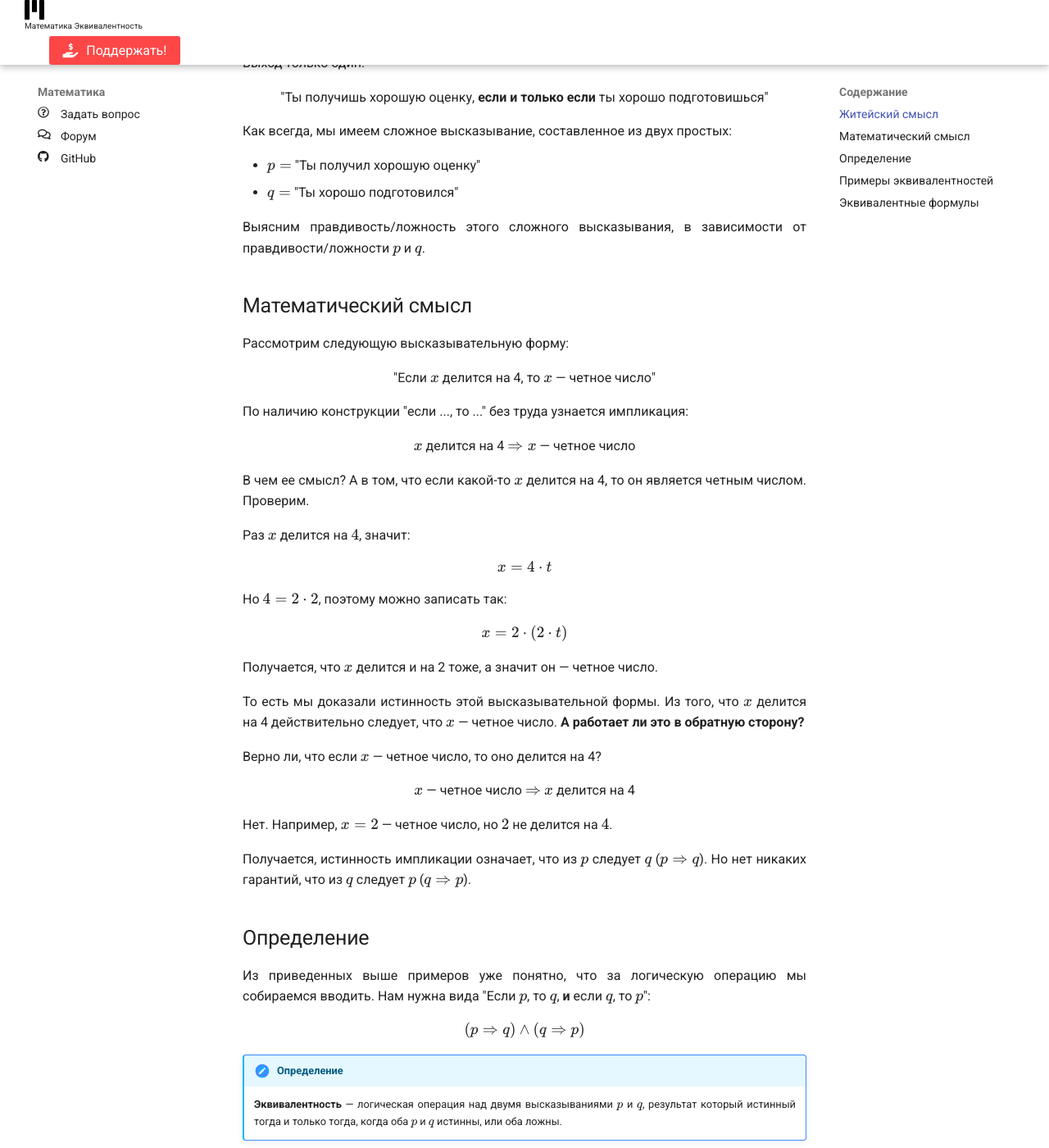
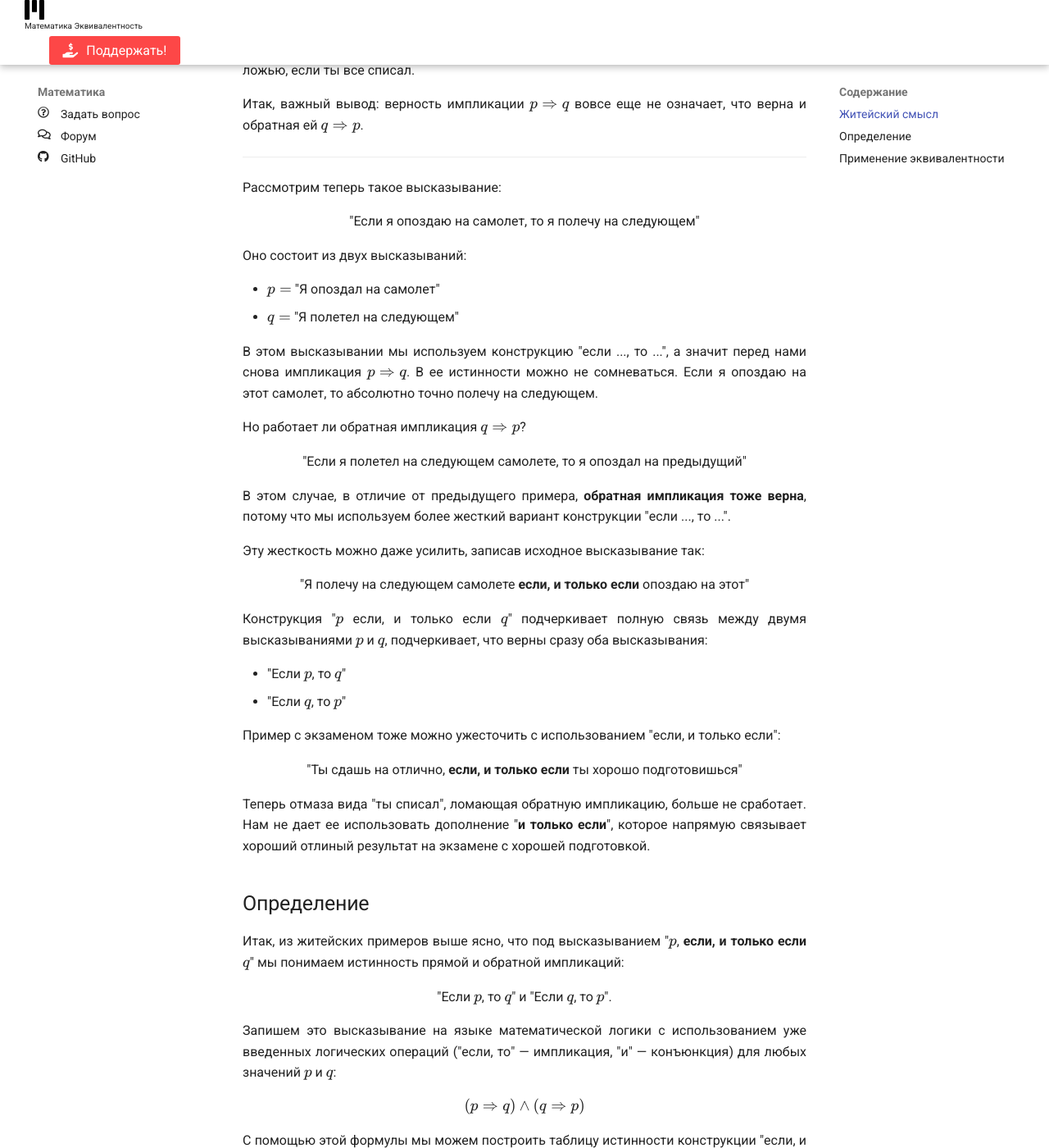
Before and after one commit to CMTV/mathit, an MkDocs documentation site: the page built from docs/base-math-logic/equivalence/index.md, in a window 1280 px wide and 1400 px high, scrolled down 899 px. Shown: the whole window at 82% size. Built offline with MkDocs 1.6.1 and Material for MkDocs 9.7.7, drawn with Linux system fonts in a browser that asks for light colours; formulas are drawn with MathJax 3; some of the changed text lies outside the part shown.

Commit message:
Счетчик и дополнения к статьям

```diff
--- a/docs/base-math-logic/equivalence/index.md
+++ b/docs/base-math-logic/equivalence/index.md
@@ -1,10 +1,11 @@
 # Эквивалентность
 
-Осталось ввести последню, шестую, логическую операцию.
+В этой статье мы введем еще одну очень важную логическую операцию. Как будет видно, она является "развитием импликации".
+
+Важно еще и то, что это будет последней, шестой рассмотренной в главе операцией. Существует еще много других операций,
+но этих 6 нам более чем достаточно для логических рассуждений в математике.
 
 ## Житейский смысл
-
----
 
 Рассмотрим импликацию вида:
 
@@ -26,68 +27,94 @@
 Рассмотрим теперь обратное утверждение:
 
 "Если ты сдал на отлично, то ты хорошо подговился"
+{: style="text-align: center;" }
 
 Верна ли эта импликация?
 
+Нет. Это может быть правдой, если ты действительно готовился, а может оказаться ложью, если ты все списал.
+
+Итак, важный вывод: верность импликации $p\Rightarrow q$ вовсе еще не означает, что верна и обратная ей $q\Rightarrow p$.
+
 ---
 
-У вас осталась неделя до экзамена. Преподаватель стогий. Никого, кроме вас в аудитории не будет. Списать невозможно.
+Рассмотрим теперь такое высказывание:
 
-Выход только один:
-
-"Ты получишь хорошую оценку, **если и только если** ты хорошо подготовишься"
+"Если я опоздаю на самолет, то я полечу на следующем"
 {: style="text-align: center;" }
 
-Как всегда, мы имеем сложное высказывание, составленное из двух простых:
+Оно состоит из двух высказываний:
 
-* $p = $ "Ты получил хорошую оценку"
-* $q = $ "Ты хорошо подготовился"
+* $p = $ "Я опоздал на самолет"
+* $q = $ "Я полетел на следующем"
 
-Выясним правдивость/ложность этого сложного высказывания, в зависимости от правдивости/ложности $p$ и $q$.
+В этом высказывании мы используем конструкцию "если ..., то ...", а значит перед нами снова импликация $p\Rightarrow q$.
+В ее истинности можно не сомневаться. Если я опоздаю на этот самолет, то абсолютно точно полечу на следующем.
 
+Но работает ли обратная импликация $q \Rightarrow p$?
 
-
-## Математический смысл
-
-Рассмотрим следующую высказывательную форму:
-
-"Если $x$ делится на 4, то $x$ — четное число"
+"Если я полетел на следующем самолете, то я опоздал на предыдущий"
 {: style="text-align: center;" }
 
-По наличию конструкции "если ..., то ..." без труда узнается импликация:
+В этом случае, в отличие от предыдущего примера, **обратная импликация тоже верна**, потому что мы используем более жесткий вариант конструкции "если ..., то ...".
 
-$x$ делится на 4 $\Rightarrow x$ — четное число
+Эту жесткость можно даже усилить, записав исходное высказывание так:
+
+"Я полечу на следующем самолете **если, и только если** опоздаю на этот"
 {: style="text-align: center;" }
 
-В чем ее смысл? А в том, что если какой-то $x$ делится на 4, то он является четным числом. Проверим.
+Конструкция "$p$ если, и только если $q$" подчеркивает полную связь между двумя высказываниями $p$ и $q$, подчеркивает, что верны сразу оба высказывания:
 
-Раз $x$ делится на $4$, значит:
+* "Если $p$, то $q$"
+* "Если $q$, то $p$"
 
-$$ x = 4\cdot t $$
+Пример с экзаменом тоже можно ужесточить с использованием "если, и только если":
 
-Но $4 = 2\cdot 2$, поэтому можно записать так:
-
-$$ x = 2\cdot(2\cdot t) $$
-
-Получается, что $x$ делится и на 2 тоже, а значит он — четное число.
-
-То есть мы доказали истинность этой высказывательной формы. Из того, что $x$ делится на 4 действительно следует, что $x$ — четное число.
-**А работает ли это в обратную сторону?**
-
-Верно ли, что если $x$ — четное число, то оно делится на 4?
-
-$x$ — четное число $\Rightarrow$ $x$ делится на 4
+"Ты сдашь на отлично, **если, и только если** ты хорошо подготовишься"
 {: style="text-align: center;" }
 
-Нет. Например, $x = 2$ — четное число, но $2$ не делится на $4$.
-
-Получается, истинность импликации означает, что из $p$ следует $q$ ($ p\Rightarrow q$). Но нет никаких гарантий, что из $q$ следует $p$ ($q\Rightarrow p$).
+Теперь отмаза вида "ты списал", ломающая обратную импликацию, больше не сработает. Нам не дает ее использовать дополнение "**и только если**", которое напрямую связывает хороший отлиный результат на экзамене с хорошей подготовкой.
 
 ## Определение
 
-Из приведенных выше примеров уже понятно, что за логическую операцию мы собираемся вводить. Нам нужна вида "Если $p$, то $q$, **и** если $q$, то $p$":
+Итак, из житейских примеров выше ясно, что под высказыванием "$p$, **если, и только если** $q$" мы понимаем истинность прямой и обратной импликаций:
+
+"Если $p$, то $q$" и "Если $q$, то $p$".
+{: style="text-align: center;" }
+
+Запишем это высказывание на языке математической логики с использованием уже введенных логических операций ("если, то" — импликация, "и" — конъюнкция) для любых значений $p$ и $q$:
 
 $$ (p \Rightarrow q) \land (q \Rightarrow p) $$
+
+С помощью этой формулы мы можем построить таблицу истинности конструкции "если, и только если":
+
+Cначала построим две колонки для $p\Rightarrow q$ и $q\Rightarrow p$:
+
+| $p$ | $q$ | $p\Rightarrow q$ | $q\Rightarrow p$ |
+|:-:|:-:|:-:|:-:|
+| 1 | 1 |1|1|
+| 1 | 0 |0|1|
+| 0 | 1 |1|0|
+| 0 | 0 |1|1|
+
+Теперь берем значения из 3 и 4 колонок каждой строки и записываем их конъюнкцию в финальную колонку:
+
+| $p$ | $q$ | $p\Rightarrow q$ | $q\Rightarrow p$ | $ (p \Rightarrow q) \land (q \Rightarrow p) $|
+|:-:|:-:|:-:|:-:|:-:|
+| 1 | 1 |1|1|1|
+| 1 | 0 |0|1|0|
+| 0 | 1 |1|0|0|
+| 0 | 0 |1|1|1|
+
+Теперь можно убрать 3 и 4 колонки, так как они были нужны только для расчетов. Получаем таблицу истинности конструкции "если, и только если":
+
+| $p$ | $q$ | $ (p \Rightarrow q) \land (q \Rightarrow p) $|
+|:-:|:-:|:-:|
+| 1 | 1 |1|
+| 1 | 0 |0|
+| 0 | 1 |0|
+| 0 | 0 |1|
+
+Мы выяснили смысл конструкции "если, и только если" и построили ее таблицу истинности. Из этой житейской конструкции образуем новую логическую операцию — **эквивалентность**.
 
 [](){: #def-equivalence }
 
@@ -107,33 +134,6 @@
 | 0 | 1 |0|
 | 0 | 0 |1|
 
-## Примеры эквивалентностей
+## Применение эквивалентности
 
-## Эквивалентные формулы
-
-Еще раз внимательно посмотрите на таблицу истинности эквивалентности.
-
-| $p$ | $q$ | $p\Leftrightarrow q$ |
-|---|---|---|
-| 1 | 1 |1|
-| 1 | 0 |0|
-| 0 | 1 |0|
-| 0 | 0 |1|
-
-Эквивалентность истинна только тогда, когда значения $p$ и $q$ совпадают (первая и последняя строка). Запомним это и рассмотрим следующий пример.
-
-Пусть у нас есть высказывание $p$. На его основе построим сложное высказывание:
-
-$$ p \Leftrightarrow \overline{\overline{p}} $$
-
-Выясним истинность этого высказывания для любых значений $p$ и $q$. Для этого построим таблицу истинности:
-
-| $p$ | $\overline{p}$ | $\overline{\overline{p}}$ | $p\Leftrightarrow \overline{\overline{p}}$ |
-|:-:|:-:|:-:|:-:|
-| 1 | 0 |1|1|
-| 0 | 1 |0|1|
-
-Видно, что высказывание $ p \Leftrightarrow \overline{\overline{p}} $ правдиво вне зависимости от значения $p$. Теперь вспомним тот факт, что эквивалентность правдива только тогда,
-когда значения обоих высказываний совпадают. Это тоже отчетливо видно (первая и третья колонки таблицы).
-
-Получаем вывод: какое бы значение не принимает $p$, такое же значение будет и у $\overline{\overline{p}}$!
+Кванторы > Высказывательно-образующие операции (импликация и эквивалентность) > Общезнач. формулы
--- a/mkdocs.yml
+++ b/mkdocs.yml
@@ -18,6 +18,7 @@
         - Импликация: base-math-logic/implication/index.md
         - Эквивалентность: base-math-logic/equivalence/index.md
         - Общезначимые формулы: base-math-logic/true-formulas/index.md
+        - Кванторы: base-math-logic/quantifiers/index.md
         - Необходимость и достаточность: base-math-logic/necessity-sufficiency/index.md
 
 theme:
--- a/theme/partials/footer.html
+++ b/theme/partials/footer.html
@@ -67,3 +67,21 @@
         });
     </script>
 </footer>
+
+<!-- Counters -->
+
+<!-- Yandex.Metrika counter -->
+<script type="text/javascript" >
+   (function(m,e,t,r,i,k,a){m[i]=m[i]||function(){(m[i].a=m[i].a||[]).push(arguments)};
+   m[i].l=1*new Date();k=e.createElement(t),a=e.getElementsByTagName(t)[0],k.async=1,k.src=r,a.parentNode.insertBefore(k,a)})
+   (window, document, "script", "https://mc.yandex.ru/metrika/tag.js", "ym");
+
+   ym(55736443, "init", {
+        clickmap:true,
+        trackLinks:true,
+        accurateTrackBounce:true,
+        webvisor:true
+   });
+</script>
+<noscript><div><img src="https://mc.yandex.ru/watch/55736443" style="position:absolute; left:-9999px;" alt="" /></div></noscript>
+<!-- /Yandex.Metrika counter -->
```
Also changed, not shown: docs/base-math-logic/about-math-logic/index.md (+24 -6 lines), docs/base-math-logic/quantifiers/index.md (added, +41 -0 lines).
